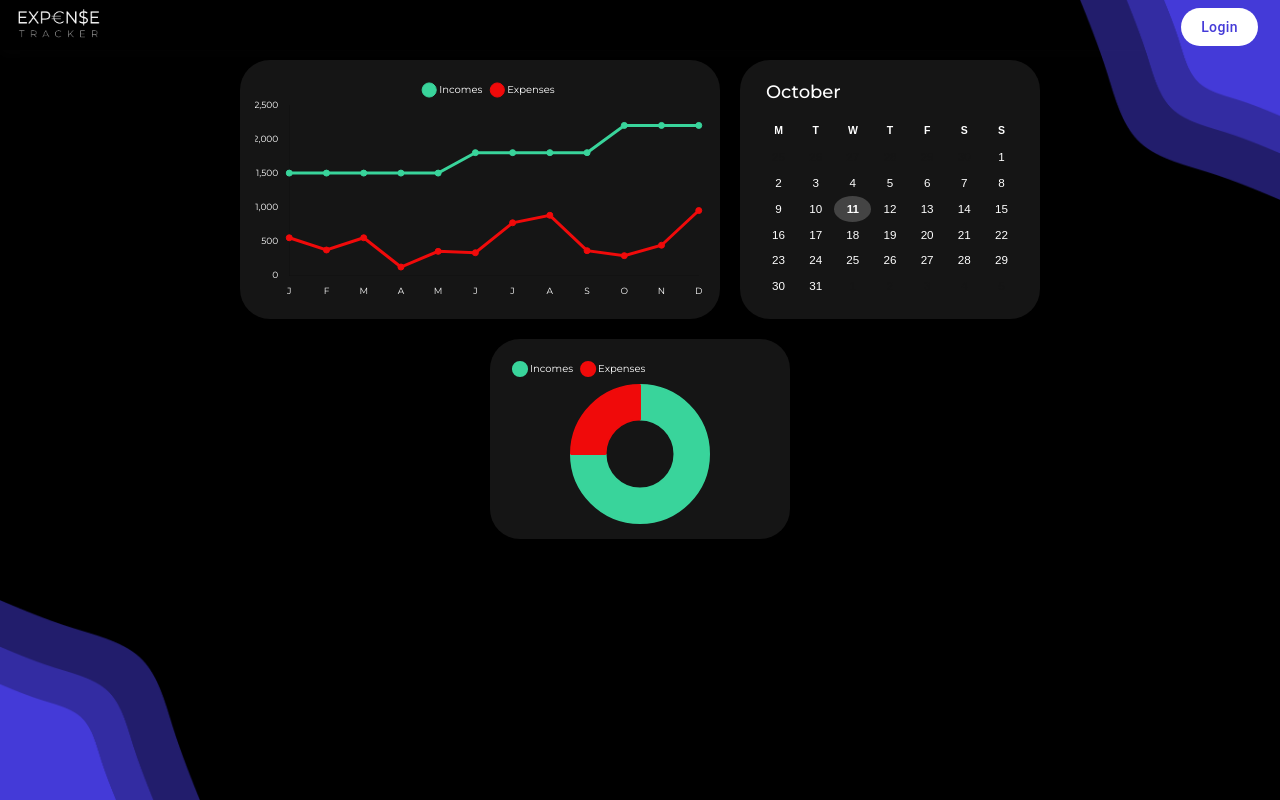
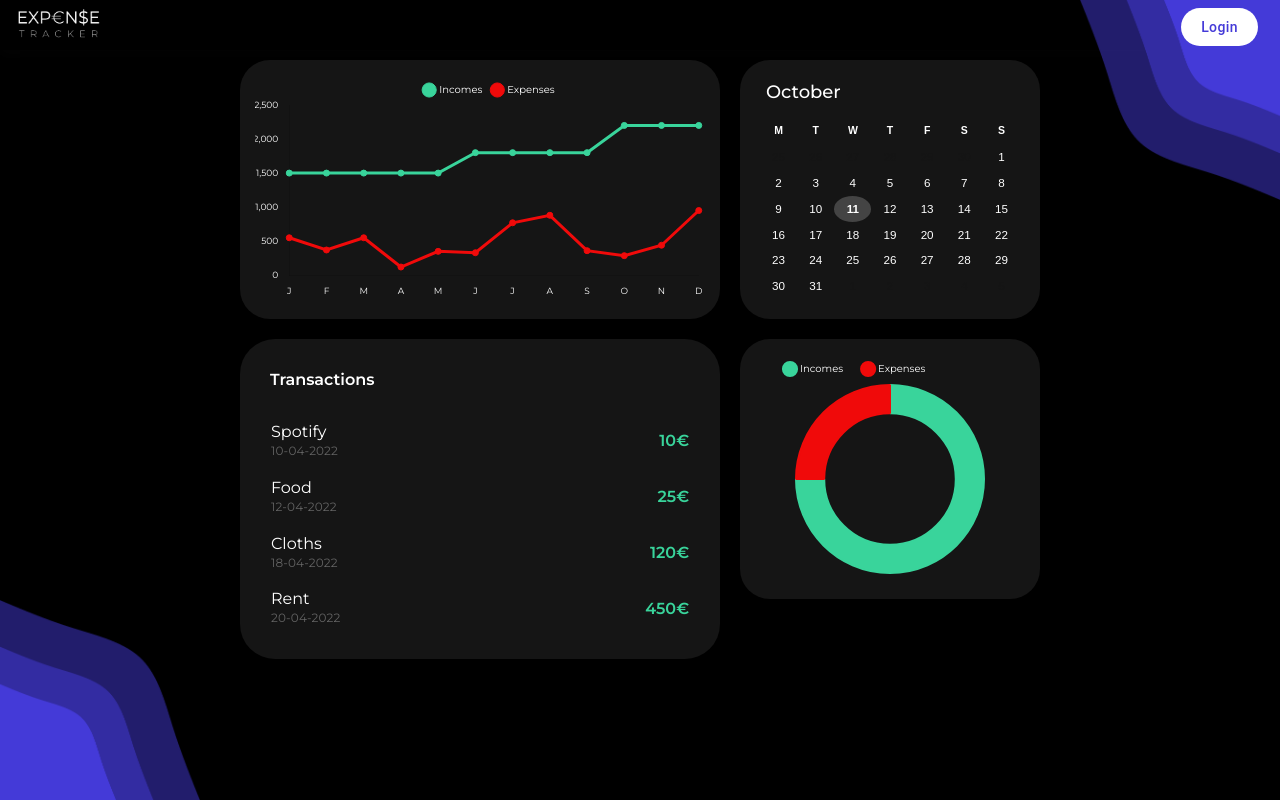
Before and after one commit to Expenses-tracker-app/frontend, a React (Create React App) app: page / in a window 1280 px wide. Built offline with nearby package versions, Linux system fonts and the light colour scheme.

Commit message:
changed to MainPage, Transactions added

```diff
--- a/src/App.js
+++ b/src/App.js
@@ -1,7 +1,7 @@
 import React from 'react';
 import { Routes, Route, BrowserRouter } from 'react-router-dom';
 import paths from './utilities/pathnames';
-import { LandingPage } from './components/pages/LandingPage';
+import { MainPage } from './components/pages/MainPage';
 import { ProfilePage } from './components/pages/ProfilePage';
 import { MyExpensesPage } from './components/pages/MyExpensesPage';
 import { Layout } from './components/layout/Layout';
@@ -14,7 +14,7 @@ function App() {
         <Providers>
           <Routes>
             <Route element={<Layout />}>
-              <Route path={paths.home.path} element={<LandingPage />} />
+              <Route path={paths.home.path} element={<MainPage />} />
               <Route path={paths.profile.path} element={<ProfilePage />} />
               <Route path={paths.myExpenses.path} element={<MyExpensesPage />} />
             </Route>
--- a/src/components/common/DoughnutChart.js
+++ b/src/components/common/DoughnutChart.js
@@ -8,9 +8,9 @@ ChartJS.register(ArcElement);
 
 const Wrapper = styled(Grid)(({ theme }) => ({
   color: theme.palette.primary.main,
-  padding: '15px',
+  padding: '5px 25px 25px 25px',
   width: '300px',
-  height: '200px',
+  height: '260px',
   borderRadius: '30px',
   backgroundColor: theme.palette.grey[600]
 }));
@@ -29,6 +29,7 @@ const doughnutData = {
 const doughnutOptions = {
   responsive: true,
   maintainAspectRatio: false,
+  cutout: '70%',
   plugins: {
     legend: {
       position: 'top',
@@ -40,10 +41,12 @@ const doughnutOptions = {
         font: {
           size: 10,
           family: 'Montserrat'
-        }
+        },
+        padding: 20
       }
     }
-  }
+  },
+  scale: 70
 };
 
 export const DoughnutChart = () => {
--- a/src/components/common/ExpenseItem.js
+++ b/src/components/common/ExpenseItem.js
@@ -7,52 +7,37 @@ import { Chart as ChartJS } from 'chart.js';
 ChartJS.register(ArcElement);
 
 const StyledListItemButton = styled(ListItemButton)(({ theme }) => ({
-  background: theme.palette.secondary.main,
+  background: theme.palette.grey[600],
   display: 'flex',
   justifyContent: 'space-between'
 }));
 
-const StyledNameText = styled('div')(({ theme }) => ({
-  '&': {
-    color: theme.palette.text.primary
-  }
+const Date = styled(Typography)(({ theme }) => ({
+  color: theme.palette.grey[400],
+  fontSize: '12px'
 }));
 
-const StyledTimestampText = styled('div')(({ theme }) => ({
-  '&': {
-    color: theme.palette.text.secondary
-  }
+const Amount = styled(Typography)(({ theme }) => ({
+  color: theme.palette.primary.green,
+  fontWeight: '600'
 }));
 
-const StyledAmountText = styled('div')(({ theme }) => ({
-  '&': {
-    color: theme.palette.primary.green
-  }
-}));
-
-const ExpenseItem = ({ title, date, amount }) => {
+const ExpenseItem = ({ desc, date, amount }) => {
   return (
     <StyledListItemButton>
       <div>
-        <StyledNameText>
-          <Typography variant="h3">{title}</Typography>
-        </StyledNameText>
-
-        <StyledTimestampText>
-          <Typography variant="body1">{date}</Typography>
-        </StyledTimestampText>
+        <Typography variant="h5">{desc}</Typography>
+        <Date>{date}</Date>
       </div>
       <div>
-        <StyledAmountText>
-          <Typography variant="h3">{amount}€</Typography>
-        </StyledAmountText>
+        <Amount variant="h5">{amount}€</Amount>
       </div>
     </StyledListItemButton>
   );
 };
 
 ExpenseItem.propTypes = {
-  title: PropTypes.string.isRequired,
+  desc: PropTypes.string.isRequired,
   date: PropTypes.string.isRequired,
   amount: PropTypes.string.isRequired
 };
--- /dev/null
+++ b/src/components/common/Transactions.js
@@ -0,0 +1,39 @@
+import React from 'react';
+import ExpenseItem from '../common/ExpenseItem';
+import data from '../../data/data.json';
+import { useTranslation } from 'react-i18next';
+import { styled, Typography, Grid, List } from '@mui/material';
+
+const Wrapper = styled(Grid)(({ theme }) => ({
+  justifyContent: 'space-between',
+  width: '480px',
+  background: theme.palette.grey[600],
+  borderRadius: '35px',
+  padding: '15px'
+}));
+
+const Title = styled(Typography)(() => ({
+  fontWeight: '600',
+  padding: '15px'
+}));
+
+export const Transactions = () => {
+  const { t } = useTranslation();
+  const expenses = data.expenses;
+
+  return (
+    <Wrapper>
+      <Title variant="h5">{t('transactions.title')}</Title>
+      <List>
+        {expenses.map((expense, index) => (
+          <ExpenseItem
+            key={index}
+            desc={expense.desc}
+            date={expense.date}
+            amount={expense.amount}
+          />
+        ))}
+      </List>
+    </Wrapper>
+  );
+};
--- a/src/components/pages/LandingPage.js
+++ b/src/components/pages/MainPage.js
@@ -2,8 +2,9 @@ import React from 'react';
 import { Grid, styled } from '@mui/material';
 import 'react-calendar/dist/Calendar.css';
 import { LineChart } from '../common/LineChart';
-import { MCalendar } from '../../components/common/Calendar';
+import { MCalendar } from '../common/Calendar';
 import { DoughnutChart } from '../common/DoughnutChart';
+import { Transactions } from '../common/Transactions';
 import {
   Chart as ChartJS,
   CategoryScale,
@@ -32,7 +33,7 @@ const Wrapper = styled(Grid)(() => ({
   }
 }));
 
-export const LandingPage = () => {
+export const MainPage = () => {
   return (
     <>
       <Wrapper>
@@ -41,6 +42,7 @@ export const LandingPage = () => {
           <MCalendar />
         </div>
         <div>
+          <Transactions />
           <DoughnutChart />
         </div>
       </Wrapper>
--- a/src/components/pages/MyExpensesPage.js
+++ b/src/components/pages/MyExpensesPage.js
@@ -64,7 +64,7 @@ export const MyExpensesPage = () => {
                 {expenses.map((expense, index) => (
                   <ExpenseItem
                     key={index}
-                    title={expense.title}
+                    desc={expense.desc}
                     date={expense.date}
                     amount={expense.amount}
                   />
--- a/src/data/data.json
+++ b/src/data/data.json
@@ -4,9 +4,39 @@
       "expense_id": 1,
       "user_id": 1,
       "date": "10-04-2022",
-      "amount": 20,
+      "amount": 10,
       "desc": "Spotify",
       "tag_id": 1,
+      "is_rec": true,
+      "rec_freq": "month"
+    },
+    {
+      "expense_id": 2,
+      "user_id": 1,
+      "date": "12-04-2022",
+      "amount": 25,
+      "desc": "Food",
+      "tag_id": 2,
+      "is_rec": false,
+      "rec_freq": ""
+    },
+    {
+      "expense_id": 3,
+      "user_id": 1,
+      "date": "18-04-2022",
+      "amount": 120,
+      "desc": "Cloths",
+      "tag_id": 3,
+      "is_rec": false,
+      "rec_freq": ""
+    },
+    {
+      "expense_id": 4,
+      "user_id": 1,
+      "date": "20-04-2022",
+      "amount": 450,
+      "desc": "Rent",
+      "tag_id": 4,
       "is_rec": true,
       "rec_freq": "month"
     }
--- a/src/locales/en.json
+++ b/src/locales/en.json
@@ -23,8 +23,8 @@
   "specific": {
     "welcome": "Welcome back!"
   },
-  "myExpenses": {
-    "title": "My Expenses",
+  "transactions": {
+    "title": "Transactions",
     "addNew": "+ New",
     "totalBalance": "Total Balance"
   }
--- a/src/styles/theme.js
+++ b/src/styles/theme.js
@@ -200,8 +200,8 @@ export const theme = createTheme({
       fontFamily: 'Montserrat'
     },
     h5: {
-      fontWeight: 500,
-      fontSize: '18px',
+      fontWeight: 400,
+      fontSize: '16px',
       lineHeight: '21.09px',
       fontFamily: 'Montserrat'
     },
--- a/src/utilities/pathnames.js
+++ b/src/utilities/pathnames.js
@@ -1,15 +1,15 @@
 const pathnames = {
   home: {
     path: '/',
-    title: 'Landing page'
+    title: 'Main page'
   },
   profile: {
     path: '/profile',
     title: 'Profile'
   },
   myExpenses: {
-    path: '/my-expenses',
-    title: 'My Expenses'
+    path: '/expenses',
+    title: 'Expenses'
   }
 };
 
```
Also changed, not shown: public/data.json (deleted).
